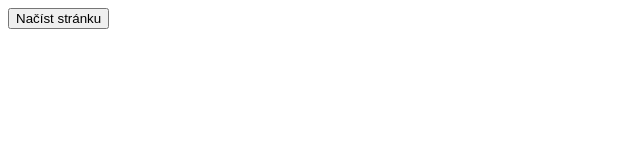
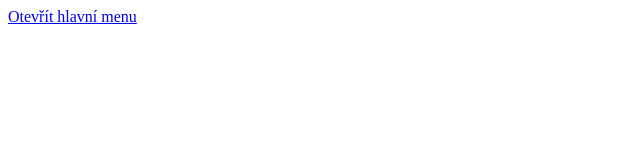
Before and after one commit to Lukamer11/zkurvildojebal.cz, a plain HTML site: page index.html in a window 1280 px wide. Shown: the whole page, without its empty margins (0-640 px from the left). Drawn offline with Linux system fonts and the light colour scheme.

Commit message:
Update index.html

```diff
--- a/index.html
+++ b/index.html
@@ -1,3 +1,10 @@
-<button onclick="window.location.href='../gopnik/loading.html'">
-    Načíst stránku
-</button>
+<!doctype html>
+<html lang="cs">
+<head>
+  <meta charset="utf-8" />
+  <title>Rozcestník</title>
+</head>
+<body>
+  <a href="stranka/hlavnimenu.html">Otevřít hlavní menu</a>
+</body>
+</html>
```
